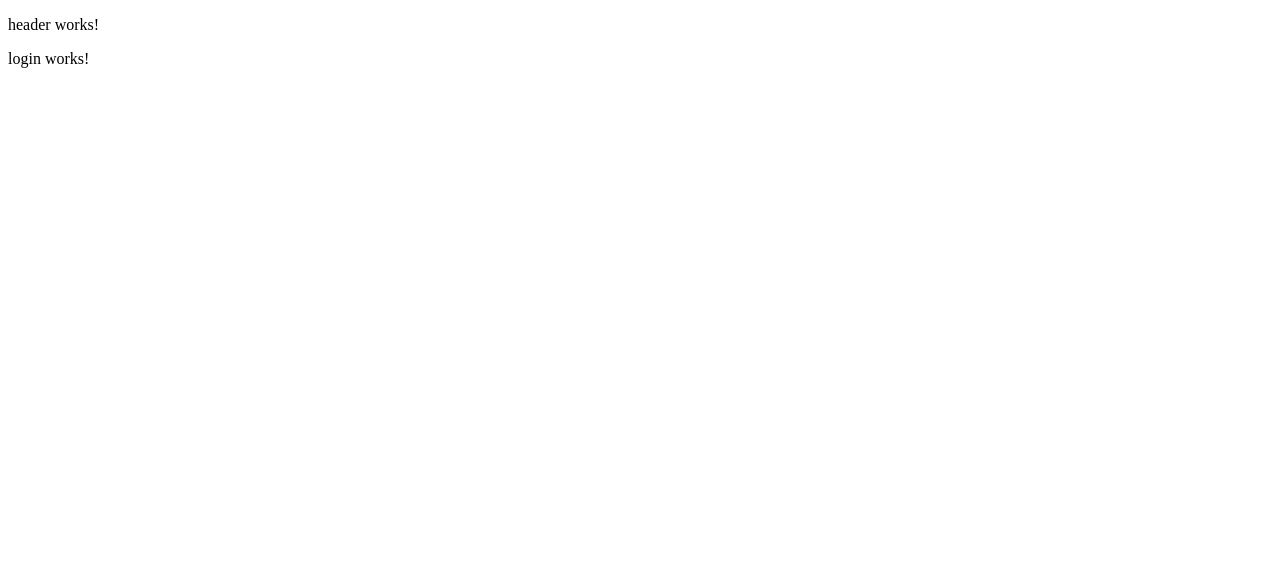
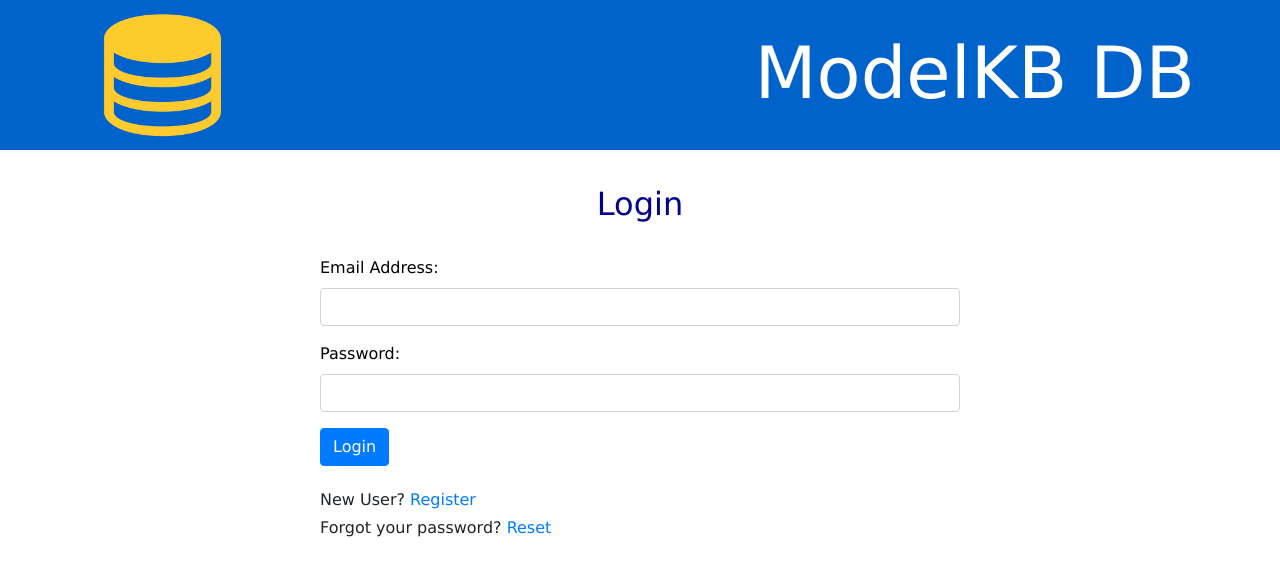
Before and after one commit to RedwanAlbadawi/CS5551Project, an Angular app in the folder ModelKBDB/: page / in a window 1280 px wide. Shown: the top 576 px of the page. Built offline with nearby package versions, Linux system fonts and the light colour scheme.

Commit message:
Login and Register HTML done, no typescript implemented yet.

```diff
--- a/ModelKBDB/angular.json
+++ b/ModelKBDB/angular.json
@@ -23,9 +23,14 @@
               "src/assets"
             ],
             "styles": [
-              "src/styles.css"
+              "src/styles.css",
+              "./node_modules/bootstrap/dist/css/bootstrap.min.css"
             ],
-            "scripts": [],
+            "scripts": [
+              "./node_modules/jquery/dist/jquery.slim.min.js",
+              "./node_modules/popper.js/dist/umd/popper.min.js",
+              "./node_modules/bootstrap/dist/js/bootstrap.min.js"
+            ],
             "es5BrowserSupport": true
           },
           "configurations": {
--- a/ModelKBDB/package.json
+++ b/ModelKBDB/package.json
@@ -20,9 +20,12 @@
     "@angular/platform-browser-dynamic": "~7.2.0",
     "@angular/router": "~7.2.0",
     "body-parser": "^1.18.3",
+    "bootstrap": "^4.3.1",
     "core-js": "^2.5.4",
     "express": "^4.16.4",
+    "jquery": "^3.3.1",
     "mongoose": "^5.4.15",
+    "popper.js": "^1.14.7",
     "rxjs": "~6.3.3",
     "tslib": "^1.9.0",
     "zone.js": "~0.8.26"
--- a/ModelKBDB/src/app/app.module.ts
+++ b/ModelKBDB/src/app/app.module.ts
@@ -1,5 +1,7 @@
 import { BrowserModule } from '@angular/platform-browser';
 import { NgModule } from '@angular/core';
+import { FormsModule } from '@angular/forms';
+
 
 import { AppComponent } from './app.component';
 import { LoginComponent } from './login/login.component';
@@ -20,6 +22,7 @@ import { HeaderComponent } from './header/header.component';
   imports: [
     BrowserModule,
     routing,
+    FormsModule,
     RouterModule.forRoot([
       {
         path: 'login',
--- a/ModelKBDB/src/app/header/header.component.css
+++ b/ModelKBDB/src/app/header/header.component.css
@@ -0,0 +1,18 @@
+.header-bar {
+  background-color: #0063cc;
+  font-family: Verdana;
+}
+
+.nav-bar {
+  float: left;
+}
+
+.header-title {
+  float: right;
+  margin-top: -7.5em;
+}
+
+h1 {
+  font-size: 72px;
+  color: white;
+}
--- a/ModelKBDB/src/app/header/header.component.html
+++ b/ModelKBDB/src/app/header/header.component.html
@@ -1,3 +1,12 @@
-<p>
-  header works!
-</p>
+<div id="wrap">
+  <div class="header-bar">
+    <div class="container">
+      <div class="header-header">
+        <a class="nav-brand"></a> <img src="../../assets/kb_logo.png" alt="logo" width="150" height="150">
+      </div>
+      <div class="header-title">
+        <h1>ModelKB DB</h1>
+      </div>
+    </div>
+  </div>
+</div>
--- a/ModelKBDB/src/app/login/login.component.css
+++ b/ModelKBDB/src/app/login/login.component.css
@@ -0,0 +1,21 @@
+.primary-panel{
+  width:50%;
+  margin-left: 25%;
+  margin-right: 25%;
+}
+
+.panel-heading {
+  margin-top:10px;
+  color: darkblue;
+  text-align: center;
+  padding: 25px;
+}
+
+form {
+  font-family: Verdana;
+}
+
+.form-group{
+  color: black;
+  font-weight: 10pt;
+}
--- a/ModelKBDB/src/app/login/login.component.html
+++ b/ModelKBDB/src/app/login/login.component.html
@@ -1,3 +1,25 @@
-<p>
-  login works!
-</p>
+<form #LoginForm="ngForm" (ngSubmit)="loginEvent(LoginForm.value)">
+  <div class="panel primary-panel">
+    <div class="panel-heading">
+      <h2 class="panel-title">Login</h2>
+    </div>
+    <div class="panel-body">
+      <div class="form-group">
+        <label>Email Address:</label>
+        <input type="text" required class="form-control" name="email" ngModel>
+      </div>
+    </div>
+  </div>
+  <div class="panel primary-panel">
+    <div class="form-group">
+      <label>Password:</label>
+      <input required type="password" class="form-control" name="password" ngModel>
+    </div>
+  </div>
+
+  <div class="panel primary-panel">
+    <button class="btn btn-primary">Login</button><br><br>
+    <h6>New User? <a routerLink="/register">Register</a></h6>
+    <h6>Forgot your password? <a routerLink="/register">Reset</a></h6>
+  </div>
+</form>
--- a/ModelKBDB/src/app/register/register.component.css
+++ b/ModelKBDB/src/app/register/register.component.css
@@ -0,0 +1,21 @@
+.primary-panel, .panel-body{
+  width:70%;
+  margin-left: 15%;
+  margin-right: 15%
+}
+
+.panel-heading {
+  margin-top:10px;
+  color: darkblue;
+  text-align: center;
+  padding: 25px;
+}
+
+form {
+  font-family: Verdana;
+}
+
+.form-group{
+  color: black;
+  font-weight: 10pt;
+}
--- a/ModelKBDB/src/app/register/register.component.html
+++ b/ModelKBDB/src/app/register/register.component.html
@@ -1,3 +1,33 @@
-<p>
-  register works!
-</p>
+<form #RegForm="ngForm" (ngSubmit)="registerEvent(RegForm.value)">
+  <div class="panel primary-panel">
+    <div class="panel-heading">
+      <h2 class="panel-title">New User Registration</h2>
+    </div>
+    <div class="panel-body">
+      <div class="form-group">
+        <label>Email Address:</label>
+        <input type="text" required class="form-control" name="email" ngModel>
+      </div>
+    </div>
+    <div class="panel primary-panel">
+      <div class="form-group">
+        <label>Password:</label>
+        <input required type="password" class="form-control" name="password" ngModel>
+      </div>
+    </div>
+
+    <div class="panel primary-panel">
+      <div class="form-group">
+        <label>Confirm Password:</label>
+        <input required type="password" class="form-control" name="Cpassword" ngModel>
+      </div>
+    </div>
+
+    <div class="panel primary-panel">
+      <button class="btn btn-primary">Register</button><br><br>
+      <h6>Existing User? <a routerLink="/login">Login</a></h6>
+    </div>
+  </div>
+</form>
+
+<div *ngFor="let login of logins">{{ login }}</div>
```
Also changed, not shown: ModelKBDB/src/assets/kb_logo.png (added), 1 other file (tests, documents, lock files or other folders).
